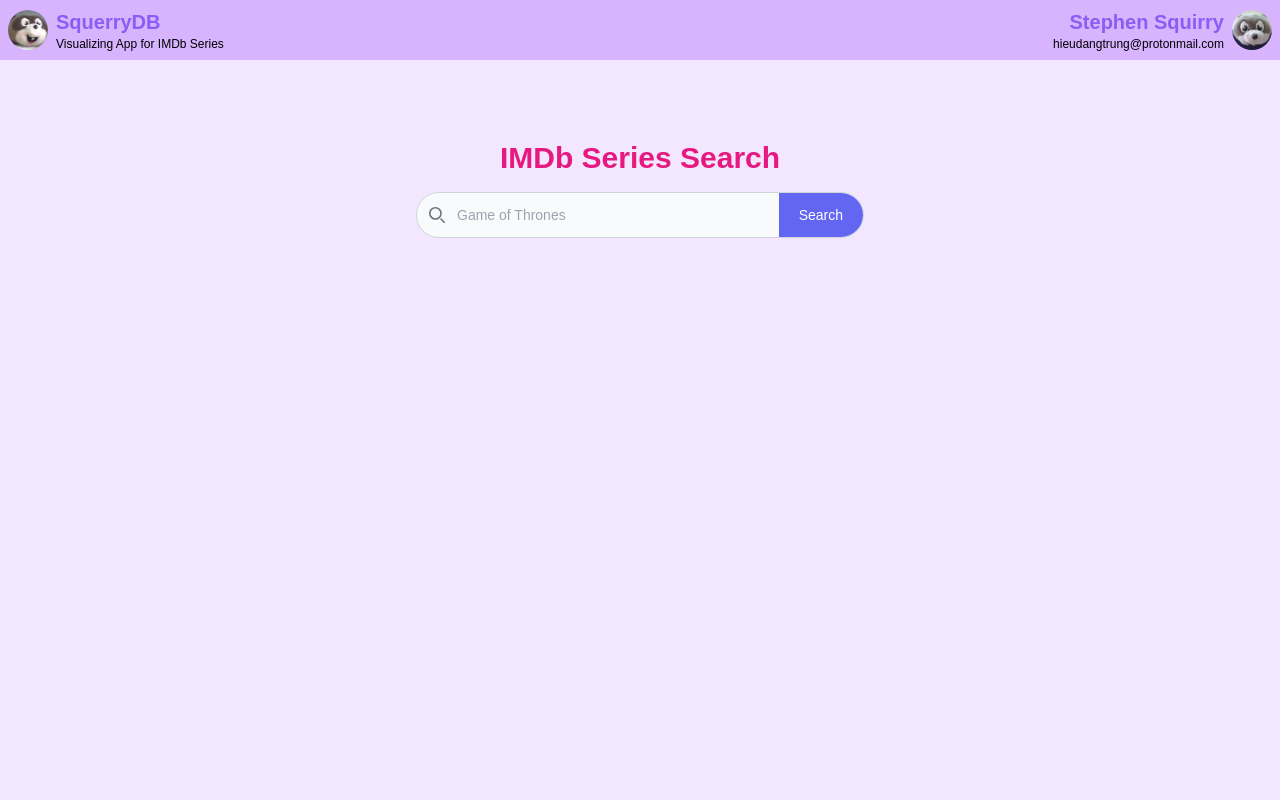
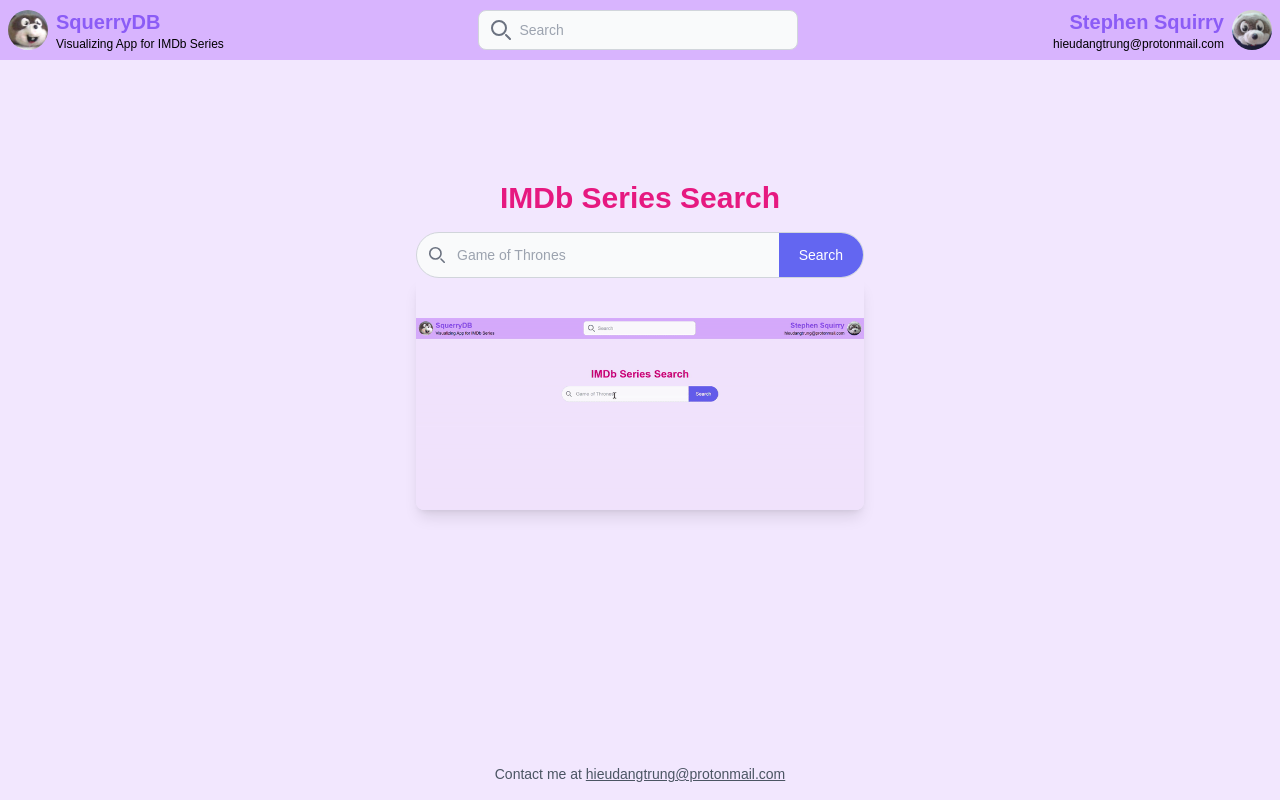
Before and after one commit to danghieutrung/squerrydb-frontend, a Next.js app: page / in a window 1280 px wide. Built offline with nearby package versions, Linux system fonts and the light colour scheme.

Commit message:
add demo

```diff
--- a/src/pages/index.tsx
+++ b/src/pages/index.tsx
@@ -7,13 +7,30 @@
 
 export default function Home() {
   return (
-    <div>
-      <NavBar displayNavSearchBar={false} />
-      <div className="p-20">
+    <div className="min-h-screen flex flex-col">
+      <NavBar displayNavSearchBar={true} />
+      <div className="flex flex-col items-center w-full pt-[15vh] p-10">
         <h1 className="text-xl md:text-2xl lg:text-3xl font-bold mb-4 text-center">
           IMDb Series Search
         </h1>
-        <SearchBar />
+
+        <div className="flex flex-col items-center w-full">
+          <div className="w-full max-w-md">
+            <SearchBar />
+          </div>
+
+          <img
+            src="/demo.gif"
+            alt="IMDb Search Demo"
+            className="pt-[5vh] w-full max-w-md rounded-lg shadow-lg"
+          />
+        </div>
+      </div>
+      <div className="fixed bottom-4 w-full text-center text-sm text-gray-600">
+        Contact me at{" "}
+        <a href="mailto:lol@lol.com" className="underline">
+          hieudangtrung@protonmail.com
+        </a>
       </div>
     </div>
   );
```
Also changed, not shown: public/demo.gif (added).
